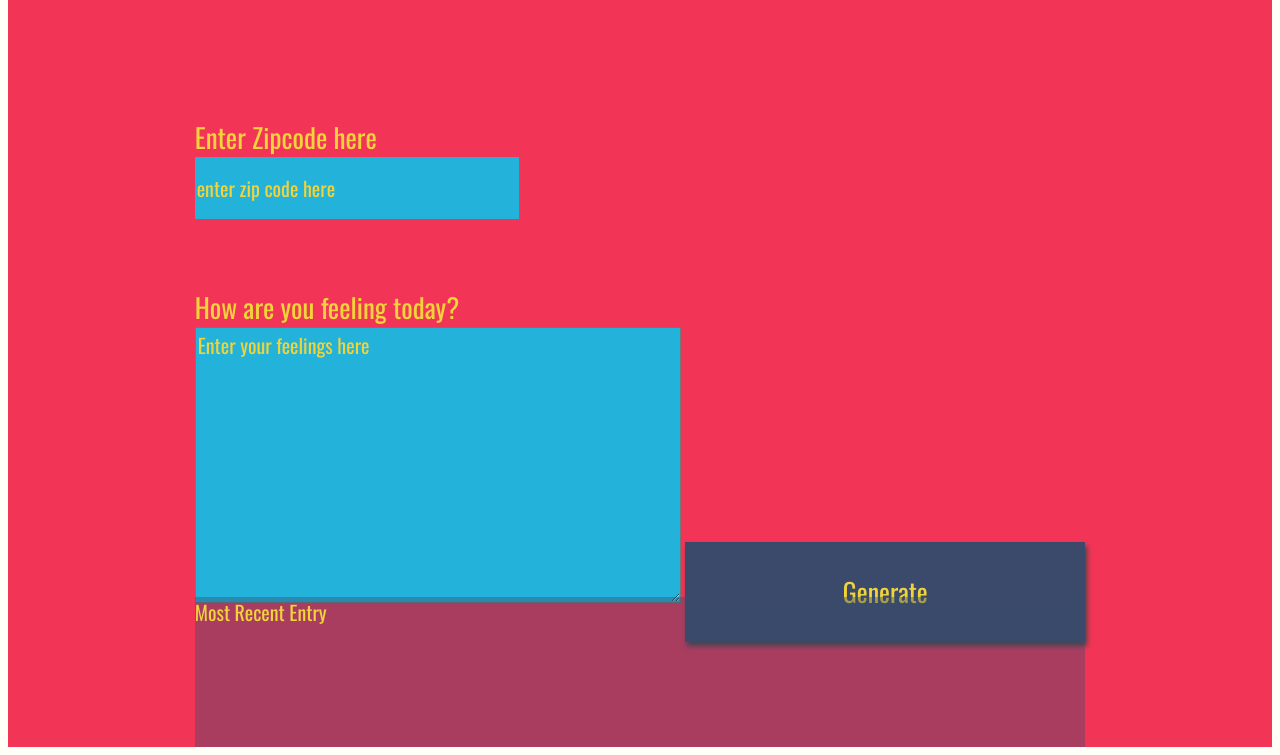
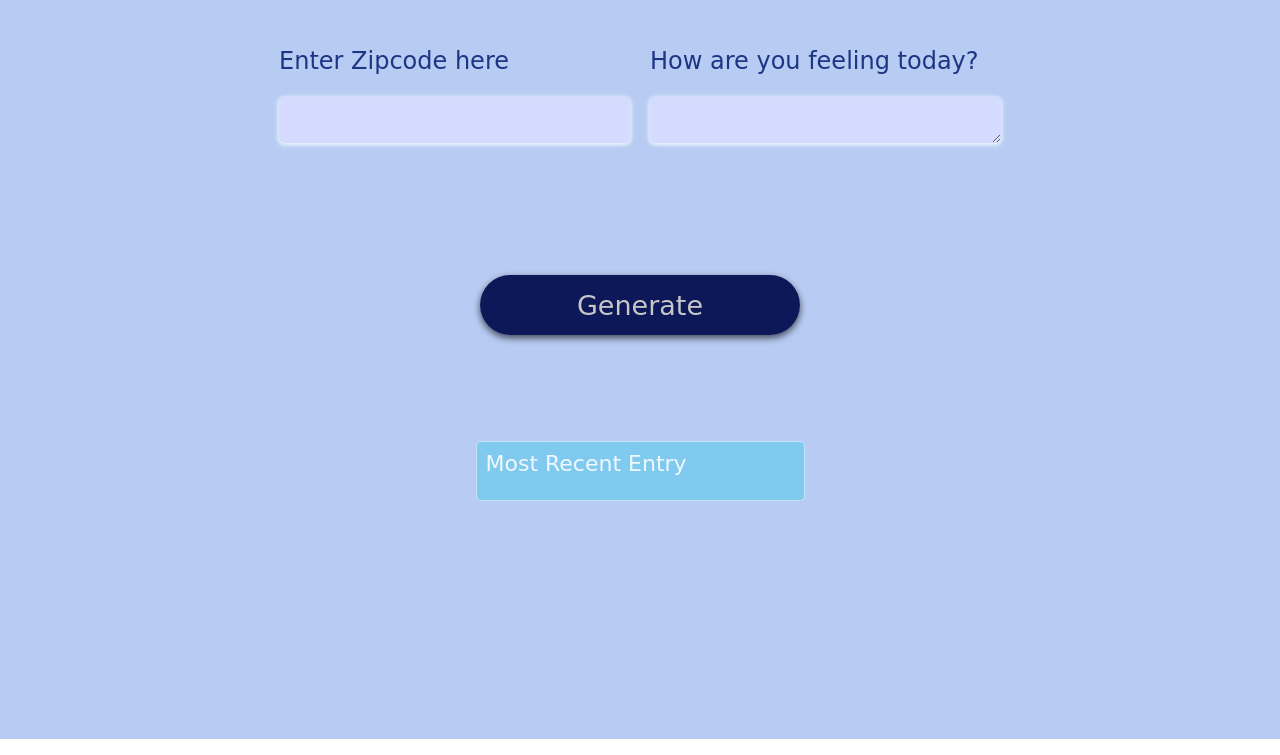
Before and after one commit to omarsayed12/weather-journal-app, a website: page website/index.html in a window 1280 px wide. Shown: the part 61-816 px from the top of the page. Drawn offline with nearby package versions, Linux system fonts and the light colour scheme; a web font is replaced by a local one.

Commit message:
solve the problem display data value and Adjust some style in app

```diff
--- a/website/app.js
+++ b/website/app.js
@@ -8,9 +8,12 @@ let content = document.querySelector('#content');
 
 // Create a new date instance dynamically with JS
 let d = new Date();
-let newDate = d.getMonth()+'.'+ d.getDate()+'.'+ d.getFullYear();
+let newDate = d.getMonth()+ 1 +'.'+ d.getDate()+'.'+ d.getFullYear();
 
 const apiKey = "53ae82c31077a4094f497681c08c4e94";
+
+// const apiKEY = ",us&units=metric&appid=";
+
 
 let btnGenerat = document.getElementById('generate');
 
@@ -18,7 +21,7 @@ btnGenerat.addEventListener("click", clickGenerate)
 
 // Function to Generate api
 async function clickGenerate() {
-    const apiUrl = `https://api.openweathermap.org/data/2.5/weather?zip=${zipCode.value},&appid=${apiKey}`;
+    const apiUrl = `https://api.openweathermap.org/data/2.5/weather?zip=${zipCode.value},&appid=${apiKey}&units=metric`;
 
     const responseData = await fetch(apiUrl);
     const data = await responseData.json();
@@ -39,7 +42,7 @@ async function postData(data, temp, feelings){
             "Content-Type": "application/json"
         },
         body: JSON.stringify({
-            data: newDate,
+            date: newDate,
             temp: temp,
             feelings: textfeelings.value
         })
@@ -56,7 +59,7 @@ async function generatGetData() {
 
 // Updating UI with new data
 const updateUiData = function uiData(data) {
-    date.innerHTML = data.data;
-    temp.innerHTML = data.temp;
-    content.innerHTML = data.feelings;
+    date.innerHTML =`<span id="uiData">Today's Date is:</span> ${data.date}`; // adding date to UI
+    temp.innerHTML = `<span id="uiData">Today's Temperature is:</span> ${data.temp}`; // adding temp to UI
+    content.innerHTML = `<span id="uiData">Today's Weather is:</span>  ${data.feelings}`; // adding weather feeling to UI
 }
--- a/website/index.html
+++ b/website/index.html
@@ -7,19 +7,22 @@
 <link rel="stylesheet" href="style.css">
 </head>
  <body>
-<div id = "app">
+<div class="contianer">
     <div class ="holder headline">
         Weather Journal App
     </div>
+    <div id = "app">
+        <div class="fieldWeather">
             <div class ="holder zip">
                 <label for="zip">Enter Zipcode here</label>
-    <input type="text" id="zip" placeholder="enter zip code here">
+                <input type="text" id="zip" class= "myInput">
             </div>
             <div class ="holder feel">
                 <label for="feelings">How are you feeling today?</label>
-    <textarea class= "myInput" id="feelings" placeholder="Enter your feelings here" rows="9" cols="50"></textarea>
+                <textarea class= "myInput" id="feelings" rows="9" cols="50"></textarea>
+            </div>
+        </div>
         <button id="generate" type ="submit"> Generate </button>
-  </div>
         <div class ="holder entry">
             <div class = "title">Most Recent Entry</div>
             <div id = "entryHolder">
@@ -29,6 +32,7 @@
             </div>
         </div>
     </div>
+</div>
 <script src="app.js" type="text/javascript"></script>
 
 </body>
--- a/website/style.css
+++ b/website/style.css
@@ -1,19 +1,28 @@
-body{
-    background: #fffff8;
-    font-family: -apple-system, BlinkMacSystemFont, sans-serif;
+*{
+    font-family: cursive ;
+    padding: 0;
+    margin: 0;
+}
+.contianer {
+    position: relative;
+    background-color: #b8cbf2;
+    min-height: 100vh;
+}
+
+.fieldWeather {
+    display: flex;
+    justify-content: space-between;
+
 }
 
 #app{
-    display: grid;
-    grid-auto-rows: minmax(150px, auto);
-    /* grid-template-columns:  */
-    height:100vh;
-    background: #f23557;
-    color: #f0d43a;
-    justify-content: center;
-    grid-gap: 1em;
     font-size: 20px;
-    font-family: 'Oswald', sans-serif;
+    height: 70vh;
+    display: flex;
+    flex-direction: column;
+    justify-content: space-around;
+    align-items: center;
+
 }
 
 .holder{
@@ -21,68 +30,86 @@ body{
 }
 
 .entry{
-    background: rgba(59, 74, 107, .4);
+    background: rgb(45 197 234 / 40%);
+    padding: 9px;
+    border: 1px solid #ffffff85;
+    border-radius: 5px;
+    width: 309px;
+    font-size: 18px;
+}
+
+span#uiData{
+    color:#090e2a;
+    font-weight: bold   ;
 }
 
 #entryHolder{
 
 }
 
-#date{
-
-}
-
-#temp{
-
-}
-
-#content{
-
+#date,#temp,#content{
+    color: #FFF
 }
 
 .headline {
+    text-align: center;
+    font-size: 30px;
+    padding: 10px;
+    background: azure;
+    color: #1c3684;
+}
 
+.myInput {
+    height: 46px;
+    max-width: 149ox;
+    width: 351px;
+    margin: 22px 10px;
+    border-radius: 5px;
+    box-shadow: 0px 1px 4px 1px #eefbfe;
 }
 .title{
-
+    font-size: 22px;
+    margin-bottom: 15px;
+    color: aliceblue;
 }
 
 /*  Basic Styling To Override Default For Basic HTML Elements */
 label{
     display:block;
-    font-size: 27px;
+    font-size: 24px;
+    padding-left: 10px;
+    color: #1c3684;
 }
 
 input{
     display:block;
     height: 60px;
     width: 320px;
-    background:#22b2da;
-    color: #f0d43a;
+    background:rgb(212 219 255);
+    color: #0c47c0;
     font-size: 20px;
-    font-family: 'Oswald', sans-serif;
     border: none;
 }
 
 button{
-    width: 400px;
-    height: 100px;
-    background: #3b4a6b;
-    color: #f0d43a;
-    font-size: 26px;
-    font-family: 'Oswald', sans-serif;
+    width: 320px;
+    height: 60px;
+    background: #071352f7;
+    color: #c7c7c7;
+    font-size: 27px;
     border: none;
-    box-shadow: 2px 4px 5px #444;
+    border-radius: 30px;
+    box-shadow: 0px 3px 7px #000000a3;
 }
 h1{
     font-size: 36px;
 }
 
 textarea{
-    background:#22b2da;
-    color: #f0d43a;
+    background:rgb(212 219 255);
+    color: #0c47c0;
     font-size: 20px;
-    font-family: 'Oswald', sans-serif;
+    border: 0;
 }
 /* Reset style for HTML element on active to have no border*/
 input:focus,
@@ -92,20 +119,17 @@ button:focus {
     outline: none;
 }
 /* Style for Placeholder Text*/
-::placeholder { /* Firefox, Chrome, Opera */
+/*
+::placeholder {
     color: #f0d43a;
-    font-family: 'Oswald', sans-serif;
+}
+
+:-ms-input-placeholder {
+    color: #f0d43a;
 
 }
 
-:-ms-input-placeholder { /* Internet Explorer 10-11 */
+::-ms-input-placeholder {
     color: #f0d43a;
-    font-family: 'Oswald', sans-serif;
-
 }
-
-::-ms-input-placeholder { /* Microsoft Edge */
-    color: #f0d43a;
-    font-family: 'Oswald', sans-serif;
-
-}
+*/
```
Also changed, not shown: imgs/weather-img.jpeg (added). Lines whose indentation alone changed are shown as unchanged.
